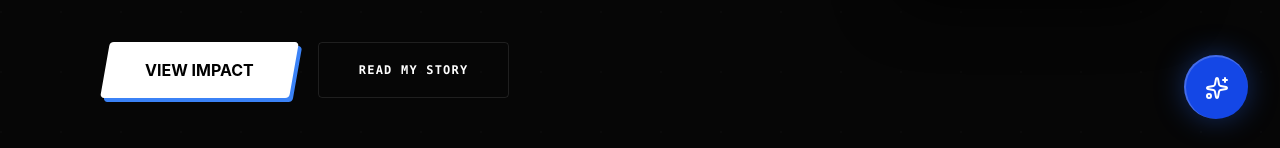
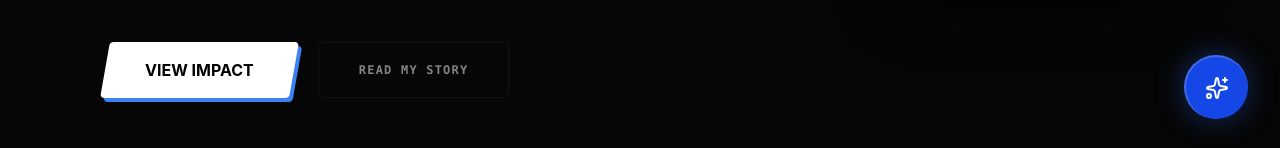
Before and after one commit to wcouturiaux/portfolio, a React app: page / in a window 1280 px wide. Shown: the part 649-797 px from the top of the page. Built offline with nearby package versions, Linux system fonts and the light colour scheme; the HTML template or start-up script is replaced by a standard one.

Commit message:
feat(hero): Add disabled styling

```diff
--- a/src/Hero.jsx
+++ b/src/Hero.jsx
@@ -57,7 +57,7 @@ const Hero = () => {
             >
               <span className="relative z-10 block skew-x-[10deg]">VIEW IMPACT</span>
             </button>
-            <button disabled className="px-10 py-4 font-mono text-xs tracking-widest border border-white/10 rounded hover:bg-white/[0.03] transition-all uppercase font-bold text-white">
+            <button disabled className="disabled:opacity-50 disabled:pointer-events-none px-10 py-4 font-mono text-xs tracking-widest border border-white/10 rounded hover:bg-white/[0.03] transition-all uppercase font-bold text-white">
               Read My Story
             </button>
           </div>
```
